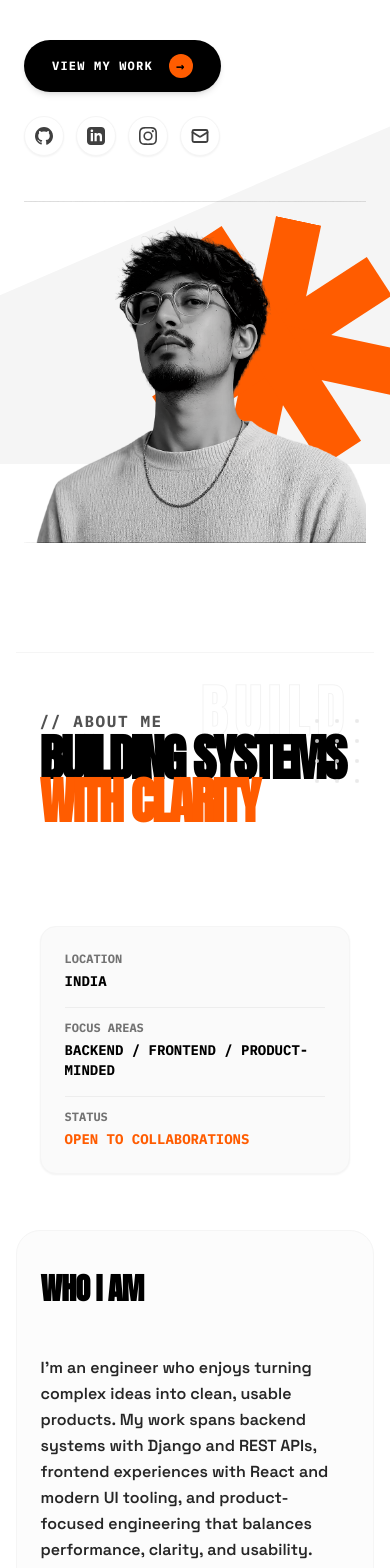
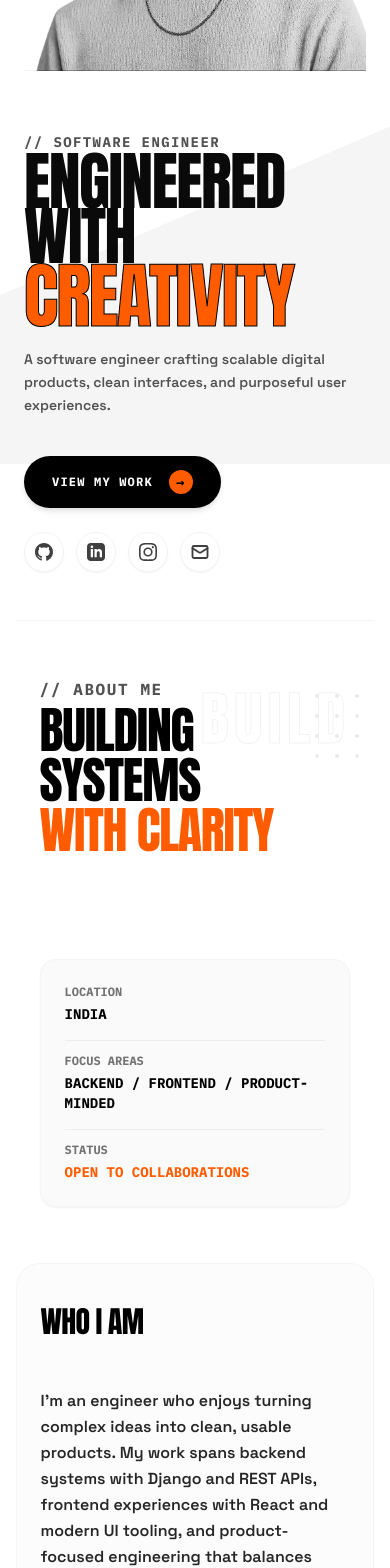
Before and after one commit to shashnk08/shashank-portfolio, a React (Vite) app: page / in a window 390 px wide. Shown: the part 380-1948 px from the top of the page. Built offline with nearby package versions, Linux system fonts and the light colour scheme.

Commit message:
refactor: update layout order and remove redundant font-bold classes for cleaner typography

```diff
--- a/src/App.tsx
+++ b/src/App.tsx
@@ -109,7 +109,7 @@ export default function App() {
         <div className="w-full grid grid-cols-1 lg:grid-cols-12 gap-0 lg:gap-4 items-end">
 
           {/* Left Column: Software Engineer Copy & CTAs */}
-          <div className="lg:col-span-5 flex flex-col items-start text-left select-none z-20 pb-0 lg:pb-24">
+          <div className="lg:col-span-5 flex flex-col items-start text-left select-none z-20 pb-0 lg:pb-24 order-2 lg:order-1">
             {/* Top Label */}
             <motion.span
               initial={{ opacity: 0, y: 15 }}
@@ -128,8 +128,8 @@ export default function App() {
               className="font-display leading-[0.8] text-black text-[64px] sm:text-[80px] md:text-[100px] lg:text-[108px] xl:text-[120px] uppercase flex flex-col"
             >
               <span className="text-neutral-950 tracking-tight">ENGINEERED</span>
-              <span className="text-neutral-950 tracking-tight -mt-[2%] sm:-mt-[3%]">WITH</span>
-              <span className="text-[#FF5C00] text-stroke-black tracking-tight text-[72px] sm:text-[90px] md:text-[115px] lg:text-[128px] xl:text-[145px] drop-shadow-[0_1.5px_2px_rgba(0,0,0,0.15)] -mt-[1%] sm:-mt-[2%]">
+              <span className="text-neutral-950 tracking-tight mt-1 sm:mt-2">WITH</span>
+              <span className="text-[#FF5C00] text-stroke-black tracking-tight text-[72px] sm:text-[90px] md:text-[115px] lg:text-[128px] xl:text-[145px] mt-1 sm:mt-2">
                 <ScrambleText text={headlinePhrases[headlineIndex]} />
               </span>
             </motion.h1>
@@ -203,7 +203,7 @@ export default function App() {
           </div>
 
           {/* Right Column: Hero Portrait, Accent shapes */}
-          <div className="lg:col-span-7 relative flex justify-center lg:justify-end items-end h-[55vh] lg:h-[88vh] min-h-[380px] lg:min-h-[680px] w-full select-none overflow-visible -mt-4 lg:mt-0">
+          <div className="lg:col-span-7 relative flex justify-center lg:justify-end items-end h-[55vh] lg:h-[88vh] min-h-[380px] lg:min-h-[680px] w-full select-none overflow-visible -mt-16 sm:-mt-20 lg:mt-0 order-1 lg:order-2">
 
             {/* Top-Right Info Accent */}
             <div className="absolute top-[8%] right-[5%] z-20 font-mono text-[10px] sm:text-xs text-neutral-400 tracking-widest text-right select-none leading-relaxed hidden sm:block">
@@ -242,7 +242,7 @@ export default function App() {
             <span className="font-mono text-base md:text-lg tracking-widest text-neutral-600 font-extrabold mb-1">
               // ABOUT ME
             </span>
-            <h2 className="font-display leading-[0.85] text-black text-[50px] sm:text-[70px] md:text-[85px] lg:text-[100px] uppercase font-black tracking-tighter">
+            <h2 className="font-display leading-none text-black text-[50px] sm:text-[70px] md:text-[85px] lg:text-[100px] uppercase tracking-tight">
               BUILDING SYSTEMS<br />
               <span className="text-[#FF5C00]">WITH CLARITY</span>
             </h2>
@@ -275,7 +275,7 @@ export default function App() {
       <section className="py-10 sm:py-12 px-6 sm:px-12 md:px-20 lg:px-24 w-[92vw] max-w-[1500px] mx-auto z-20 relative bg-neutral-50/50 rounded-3xl border border-neutral-100">
         <div className="grid grid-cols-1 lg:grid-cols-12 gap-8 lg:gap-6 items-start w-full">
           <div className="lg:col-span-3 pb-4 lg:pb-0">
-            <h3 className="font-display text-3xl sm:text-4xl 2xl:text-5xl text-black font-black uppercase tracking-tight">
+            <h3 className="font-display text-3xl sm:text-4xl 2xl:text-5xl text-black uppercase tracking-tight">
               WHO I AM
             </h3>
           </div>
@@ -310,7 +310,7 @@ export default function App() {
               {/* Card 1 */}
               <div className="flex flex-col items-start p-2 hover:translate-y-[-4px] transition-transform duration-300">
                 <span className="font-mono text-sm text-[#FF5C00] font-bold mb-3">// BACKEND</span>
-                <h4 className="font-display text-xl sm:text-2xl font-black text-black uppercase mb-4">Backend Engineering</h4>
+                <h4 className="font-display text-xl sm:text-2xl text-black uppercase mb-4">Backend Engineering</h4>
                 <ul className="text-neutral-700 font-mono text-xs sm:text-sm flex flex-col gap-2.5">
                   <li>• Django / Django REST Framework</li>
                   <li>• PostgreSQL & Database architecture</li>
@@ -322,7 +322,7 @@ export default function App() {
               {/* Card 2 */}
               <div className="flex flex-col items-start p-2 hover:translate-y-[-4px] transition-transform duration-300 border-t md:border-t-0 md:border-l border-neutral-100 pt-8 md:pt-0 md:pl-8">
                 <span className="font-mono text-sm text-[#FF5C00] font-bold mb-3">// FRONTEND</span>
-                <h4 className="font-display text-xl sm:text-2xl font-black text-black uppercase mb-4">Frontend Development</h4>
+                <h4 className="font-display text-xl sm:text-2xl text-black uppercase mb-4">Frontend Development</h4>
                 <ul className="text-neutral-700 font-mono text-xs sm:text-sm flex flex-col gap-2.5">
                   <li>• React & modern state management</li>
                   <li>• TypeScript / JavaScript logic</li>
@@ -334,7 +334,7 @@ export default function App() {
               {/* Card 3 */}
               <div className="flex flex-col items-start p-2 hover:translate-y-[-4px] transition-transform duration-300 border-t md:border-t-0 md:border-l border-neutral-100 pt-8 md:pt-0 md:pl-8">
                 <span className="font-mono text-sm text-[#FF5C00] font-bold mb-3">// CLOUD</span>
-                <h4 className="font-display text-xl sm:text-2xl font-black text-black uppercase mb-4">Cloud & Deployment</h4>
+                <h4 className="font-display text-xl sm:text-2xl text-black uppercase mb-4">Cloud & Deployment</h4>
                 <ul className="text-neutral-700 font-mono text-xs sm:text-sm flex flex-col gap-2.5">
                   <li>• Cloud hosting on AWS & DigitalOcean</li>
                   <li>• Dockerized application deployment</li>
@@ -351,7 +351,7 @@ export default function App() {
                 <span className="font-mono text-sm md:text-base tracking-widest text-[#FF5C00] font-extrabold mb-1">
               // CORE STACK
                 </span>
-                <h3 className="font-display text-3xl sm:text-4xl text-black font-black uppercase tracking-tight">
+                <h3 className="font-display text-3xl sm:text-4xl text-black uppercase tracking-tight">
                   TOOLS I<br />BUILD WITH
                 </h3>
               </div>
@@ -416,7 +416,7 @@ export default function App() {
                 <span className="font-mono text-sm md:text-base tracking-widest text-[#FF5C00] font-extrabold mb-1">
               // JOURNEY & TRAVEL ROUTE
                 </span>
-                <h3 className="font-display text-3xl sm:text-4xl text-black font-black uppercase tracking-tight">
+                <h3 className="font-display text-3xl sm:text-4xl text-black uppercase tracking-tight">
                   WHAT I’VE BEEN<br />BUILDING
                 </h3>
               </div>
@@ -432,7 +432,7 @@ export default function App() {
                     <div className="relative">
                       <div className="absolute -left-[31px] sm:-left-[39px] md:-left-[55px] top-1.5 w-3 h-3 rounded-full bg-[#FF5C00] border-2 border-white shadow-sm" />
                       <span className="font-mono text-xs text-neutral-600 font-extrabold block mb-0.5">2026 – PRESENT</span>
-                      <h4 className="font-display text-xl sm:text-2xl text-black font-black uppercase">Stalight Technologies</h4>
+                      <h4 className="font-display text-xl sm:text-2xl text-black uppercase">Stalight Technologies</h4>
                       <span className="font-mono text-sm text-[#FF5C00] font-extrabold block mb-2">Software Engineer </span>
                       <ul className="text-neutral-600 font-sans text-sm leading-relaxed flex flex-col gap-2 font-semibold">
                         <li>• Designed robust API endpoints and application workflows using Django and REST Framework.</li>
@@ -445,7 +445,7 @@ export default function App() {
                     <div className="relative border-t border-neutral-100 pt-10">
                       <div className="absolute -left-[31px] sm:-left-[39px] md:-left-[55px] top-[46px] w-3 h-3 rounded-full bg-neutral-300 border-2 border-white shadow-sm" />
                       <span className="font-mono text-xs text-neutral-600 font-extrabold block mb-0.5">INDEPENDENT</span>
-                      <h4 className="font-display text-xl sm:text-2xl text-black font-black uppercase">Projects & builds</h4>
+                      <h4 className="font-display text-xl sm:text-2xl text-black uppercase">Projects & builds</h4>
                       <span className="font-mono text-sm text-neutral-500 font-extrabold block mb-2">Full-Stack Experimenter</span>
                       <p className="text-neutral-600 font-sans text-sm leading-relaxed font-semibold">
                         Built and hosted application, portfolio projects. Focused on marrying complex database states with clean, user-friendly frontend designs.
@@ -463,7 +463,7 @@ export default function App() {
                     <div className="relative">
                       <div className="absolute -left-[31px] sm:-left-[39px] md:-left-[55px] top-1.5 w-3 h-3 rounded-full bg-neutral-300 border-2 border-white shadow-sm" />
                       <span className="font-mono text-xs text-neutral-600 font-extrabold block mb-0.5">2022 – 2026</span>
-                      <h4 className="font-display text-xl sm:text-2xl text-black font-black uppercase">AMC Engineering College</h4>
+                      <h4 className="font-display text-xl sm:text-2xl text-black uppercase">AMC Engineering College</h4>
                       <span className="font-mono text-sm text-neutral-500 font-extrabold block">Bachelor of Engineering</span>
                     </div>
 
@@ -471,7 +471,7 @@ export default function App() {
                     <div className="relative border-t border-neutral-100 pt-10">
                       <div className="absolute -left-[31px] sm:-left-[39px] md:-left-[55px] top-[46px] w-3 h-3 rounded-full bg-neutral-300 border-2 border-white shadow-sm" />
                       <span className="font-mono text-xs text-neutral-600 font-extrabold block mb-0.5">2020 – 2022</span>
-                      <h4 className="font-display text-xl sm:text-2xl text-black font-black uppercase">Jnanodaya PU College</h4>
+                      <h4 className="font-display text-xl sm:text-2xl text-black uppercase">Jnanodaya PU College</h4>
                       <span className="font-mono text-sm text-neutral-500 font-extrabold block">PCMB (80%)</span>
                     </div>
 
@@ -479,7 +479,7 @@ export default function App() {
                     <div className="relative border-t border-neutral-100 pt-10">
                       <div className="absolute -left-[31px] sm:-left-[39px] md:-left-[55px] top-[46px] w-3 h-3 rounded-full bg-neutral-300 border-2 border-white shadow-sm" />
                       <span className="font-mono text-xs text-neutral-600 font-extrabold block mb-0.5">2017 – 2020</span>
-                      <h4 className="font-display text-xl sm:text-2xl text-black font-black uppercase">Vijaya High School</h4>
+                      <h4 className="font-display text-xl sm:text-2xl text-black uppercase">Vijaya High School</h4>
                       <span className="font-mono text-sm text-neutral-500 font-extrabold block">Secondary Education</span>
                     </div>
                   </div>
@@ -494,7 +494,7 @@ export default function App() {
             <div className="border-t border-neutral-100 pt-8">
               <div className="flex flex-col items-start">
                 <span className="font-mono text-sm text-[#FF5C00] font-extrabold mb-1">// PERSONAL NOTE</span>
-                <h3 className="font-display text-2xl sm:text-3xl text-black font-black uppercase mb-4">Beyond the code</h3>
+                <h3 className="font-display text-2xl sm:text-3xl text-black uppercase mb-4">Beyond the code</h3>
                 <p className="text-neutral-600 font-sans text-sm sm:text-base leading-relaxed font-semibold max-w-3xl">
                   When I’m not building, you’ll probably find me sketching, cooking, catching up on sleep, or just enjoying life outside the screen.
                 </p>
@@ -518,7 +518,7 @@ export default function App() {
                 <span className="font-mono text-xs tracking-widest text-[#FF5C00] font-extrabold mb-1">
               // LET'S CONNECT
                 </span>
-                <h2 className="font-display leading-[0.85] text-white text-[35px] sm:text-[48px] md:text-[60px] lg:text-[72px] xl:text-[80px] uppercase font-black tracking-tighter">
+                <h2 className="font-display leading-[0.95] text-white text-[35px] sm:text-[48px] md:text-[60px] lg:text-[72px] xl:text-[80px] uppercase tracking-tight">
                   BUILD<br />
                   <span className="text-[#FF5C00]">SOMETHING<br />MEANINGFUL</span>
                 </h2>
--- a/src/components/Header.tsx
+++ b/src/components/Header.tsx
@@ -58,7 +58,7 @@ export const Header: React.FC<HeaderProps> = ({
   };
 
   return (
-    <header ref={headerRef} className="fixed top-0 left-0 w-full z-50 px-6 py-4 md:px-12 md:py-6 flex justify-between items-center backdrop-blur-md bg-white/40 border-b border-black/5">
+    <header ref={headerRef} className="fixed top-0 left-0 w-full z-50 px-6 py-4 md:px-12 md:py-6 flex justify-between items-center backdrop-blur-md bg-white/40">
       {/* Logo Group */}
       <div className="flex items-center gap-3 group cursor-pointer" onClick={onHomeClick}>
         <span className="font-display text-2xl md:text-3xl tracking-widest text-black">
```
